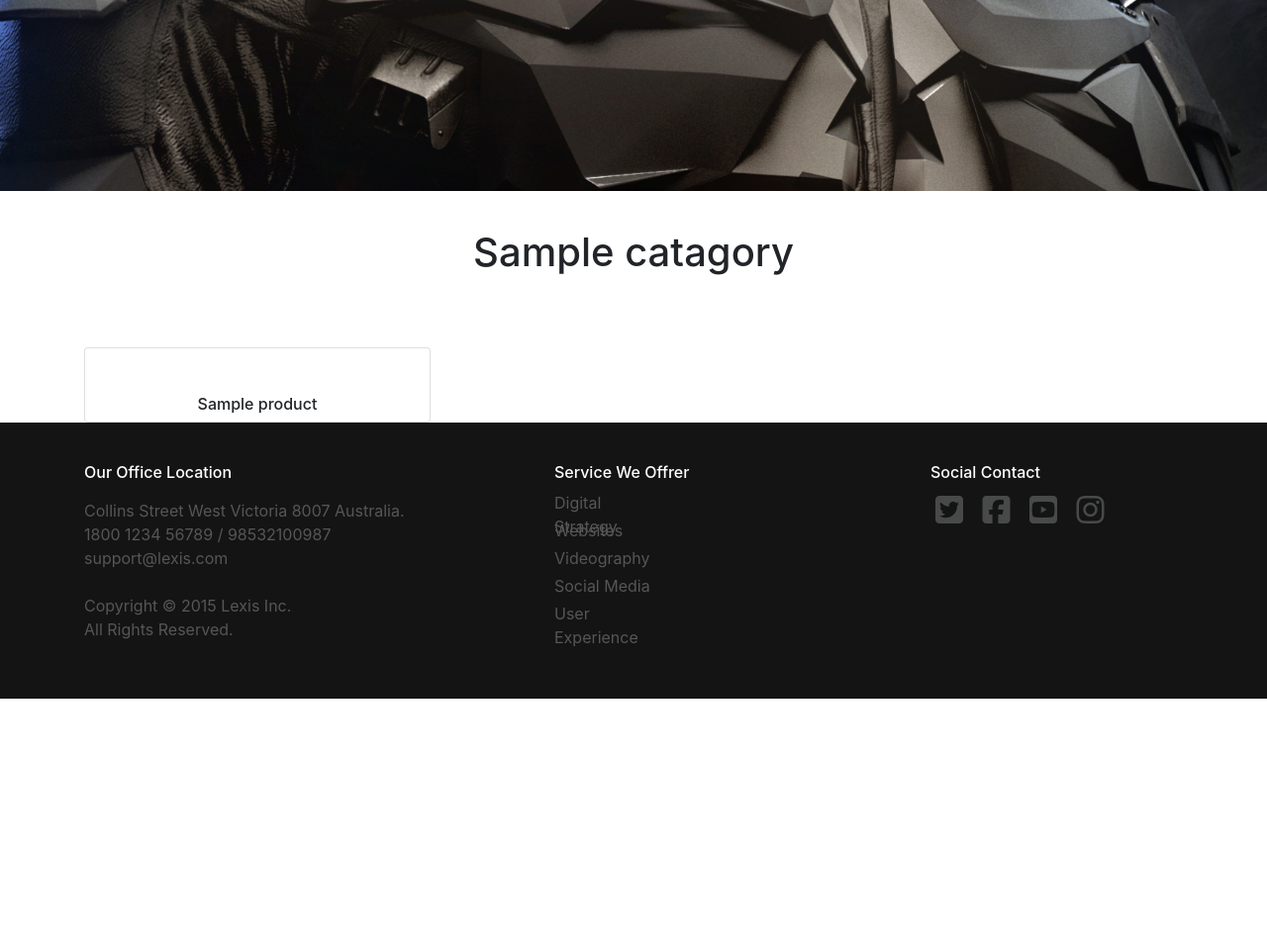
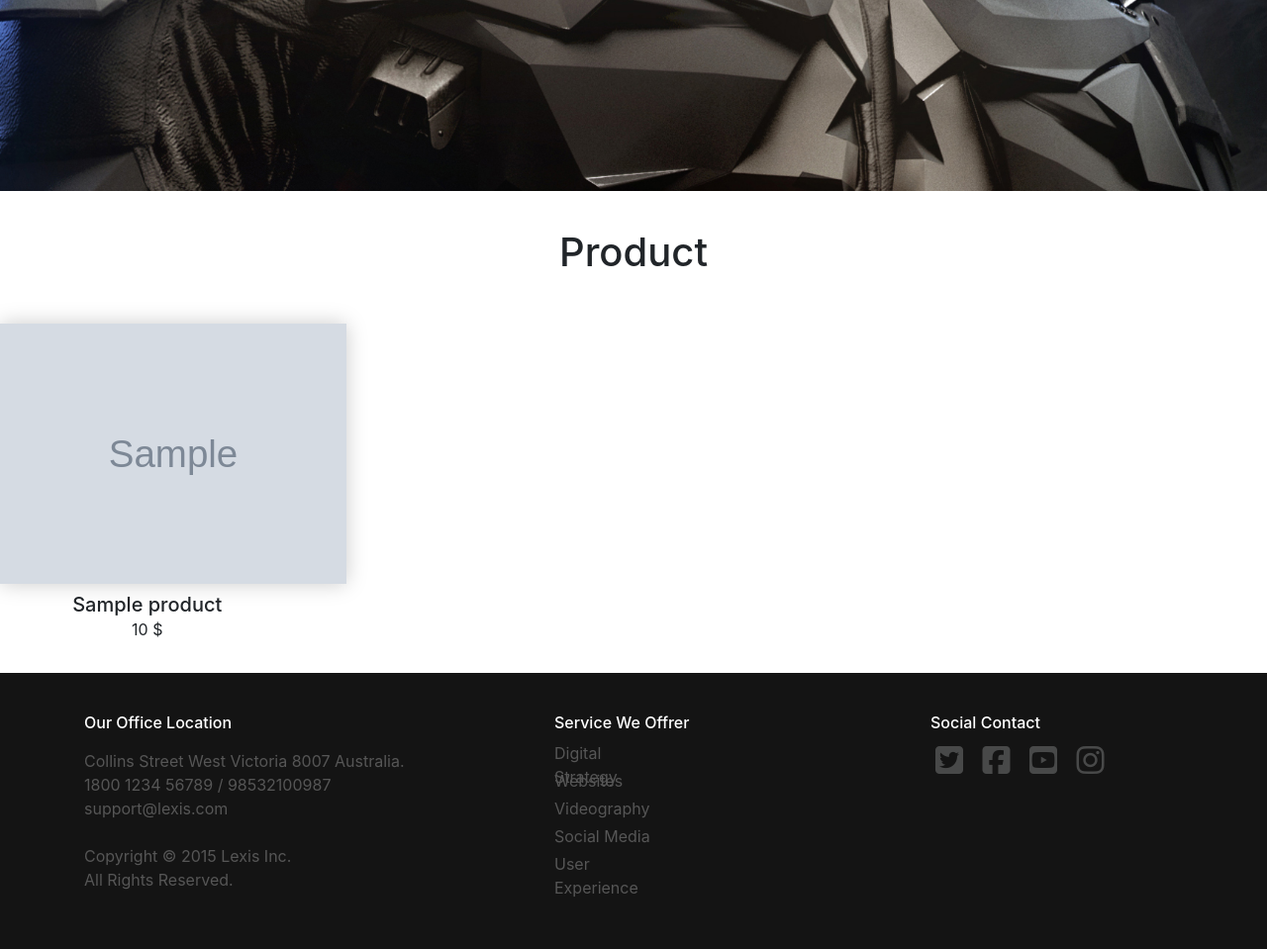
Before and after one commit to baivarn-tjr/SYOT-python, a Django app: template SYOT/templates/product.html in a window 1280 px wide. Shown: the part 669-1628 px from the top of the page at 99% size. Before the commit the page ends 1375 px from the top, so only its background shows below. Run offline with Django 3.2, Linux system fonts and the light colour scheme; the template is opened without the code that fills it: most values are stand-ins (such as "Sample title", 1, 10 or a date in 2020); grey boxes marked "Sample" are stand-in pictures; some libraries are stand-ins or nearby versions.

Commit message:
add database and add for loop product on product.html

```diff
--- a/SYOT/SYOT/urls.py
+++ b/SYOT/SYOT/urls.py
@@ -13,7 +13,7 @@ Including another URLconf
     1. Import the include() function: from django.conf.urls import url, include
     2. Add a URL to urlpatterns:  url(r'^blog/', include('blog.urls'))
 """
-from django.conf.urls import url
+from django.conf.urls import url , include
 from django.contrib import admin
 from django.views.generic import TemplateView
 
@@ -24,7 +24,8 @@ from favorite import views as favorite_views
 urlpatterns = [
     url(r'^admin/', admin.site.urls),
     url(r'^$', TemplateView.as_view(template_name='index.html')),
-    url(r'^products/$', products_views.product, name='product'),
+    # url(r'^products/$', products_views.product, name='product'),
+    url(r'^catalog/',include('products.urls')),
     url(r'^carts/$', carts_views.cart, name='cart'),
     url(r'^favorite/$', favorite_views.favorite, name='favorite'),
 ]
--- /dev/null
+++ b/SYOT/products/urls.py
@@ -0,0 +1,6 @@
+from django.conf.urls import url
+from products import views
+
+urlpatterns = [
+    url(r'^$',views.product, name='product'),  #ไว้เรียกหน้า product
+]
--- a/SYOT/templates/product.html
+++ b/SYOT/templates/product.html
@@ -11,64 +11,33 @@
   	<!--product section-->
 	<div class="header bgimg">
 	</div>
-	<div class="main">
-    <div class = "container">
+  <!-- <div class = "container">
         <div class = "row">
-          <div class="col-12">
-              <h1>{{ catagory.name }}</h1>
-              <br />
-          </div>
             {% for product in products %}
                 <div class="col-12 col-sm-6 col-md-4">
+                    <br>
                     <div class="card test-center">
                         <div class="card-block">
-                          <br />
-                          <!-- <a href="{% url 'Catalog:detail' product.id %}"><img src= "{{ product.pictureUrl.url }}" class="mx-auto d-block" height="200"></a> -->
-                          <br />
-                          <h6 style="text-align:center;">{{ product.name }}</h6>
-                          <!-- <ul class="list-group list-group-flush">
-                              <li class="list-group-item" style="text-align:center;">{{ product.price|floatformat:2 }} บาท</li>
-                          </ul> -->
+                          <img src= "{{ product.pictureUrl.url }}" class="mx-auto d-block" height="200">
                         </div>
                     </div>
                 </div>
             {% endfor %}
         </div>
-    </div>
-		<!-- <span><h1>Product</h1></span>
+    </div> -->
+    <div class="main">
+		<span><h1>Product</h1></span>
 		<div class="row">
-			<div class="col-lg-3" align="center">
-				<div class="product-img "><img src="images/batman-thumbnail.jpg"></div>
+      {% for product in products %}
+			<div class="product col-lg-3" align="center">
+				<div class="product-img "><img src="{{ product.pictureUrl.url }}"></div>
 				<div>
-					<h5>Batman</h5>
-					<p>This is an awesome Batman model</p>
-					<p>$49.00</p>
+					<h5>{{ product.name }}</h5>
+					<!-- <p>This is an awesome Batman model</p> -->
+					<p>{{ product.cost }} $</p>
 				</div>
 			</div>
-			<div class="product col-lg-3" align="center">
-				<div class="product-img "><img src="images/batman-thumbnail.jpg"></div>
-				<div>
-					<h5>Batman</h5>
-					<p>This is an awesome Batman model</p>
-					<p>$49.00</p>
+      {% endfor %}
 		</div>
-			</div>
-			<div class="product col-lg-3" align="center">
-				<div class="product-img "><img src="images/batman-thumbnail.jpg"></div>
-				<div>
-					<h5>Batman</h5>
-					<p>This is an awesome Batman model</p>
-					<p>$49.00</p>
-				</div>
-			</div>
-			<div class="product col-lg-3" align="center">
-				<div class="product-img "><img src="images/batman-thumbnail.jpg"></div>
-				<div>
-					<h5>Batman</h5>
-					<p>This is an awesome Batman model</p>
-					<p>$49.00</p>
-				</div>
-			</div>
-		</div> -->
 	<div>
 {% endblock %}
```
Also changed, not shown: SYOT/products/views.py (+17 -9 lines), SYOT/templates/start.html (+7 -3 lines), SYOT/db.sqlite3, SYOT/static/media/product_image/1/Screen_Shot_2560-09-29_at_5.36.29_PM_O1ynqqu.png (added), SYOT/static/media/product_image/1/spider.jpg (added), SYOT/static/media/product_image/None/groot.jpg (added), SYOT/static/media/product_image/None/iron.jpg (added), SYOT/static/media/product_image/None/star.jpg (added). Lines whose indentation alone changed are shown as unchanged.
